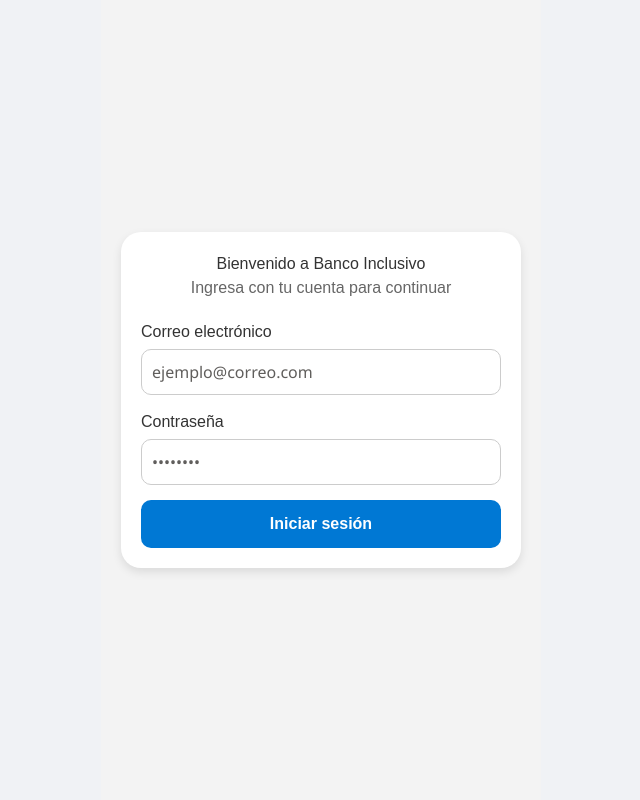
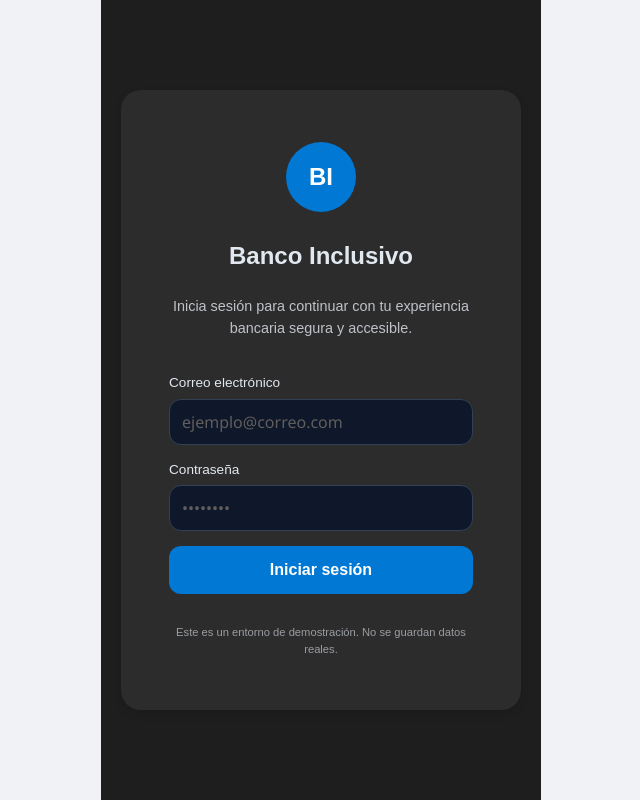
Before and after one commit to Ares-Judda/Hackaton_Spei_Frontend, a React (Vite) app: page / in a window 1280 px wide. Shown: the whole page, without its empty margins (319-959 px from the left). Built offline with nearby package versions, Linux system fonts and the light colour scheme.

Commit message:
modificacion de diseños del front

```diff
--- a/src/views/LoginView.jsx
+++ b/src/views/LoginView.jsx
@@ -1,26 +1,116 @@
-import React, { useState } from 'react';
-import StepWrapper from '../components/StepWrapper';
+import React, { useState, useEffect } from "react";
+import StepWrapper from "../components/StepWrapper";
 
 const LoginView = ({ userSettings, onLoginSuccess }) => {
-  const [email, setEmail] = useState('');
-  const [password, setPassword] = useState('');
+  const [email, setEmail] = useState("");
+  const [password, setPassword] = useState("");
+  const [theme, setTheme] = useState(userSettings?.theme || "light");
+
+  useEffect(() => {
+    const savedTheme = localStorage.getItem("appTheme");
+    if (savedTheme) setTheme(savedTheme);
+  }, []);
+
+  useEffect(() => {
+    localStorage.setItem("appTheme", theme);
+  }, [theme]);
 
   const handleLogin = (e) => {
     e.preventDefault();
-    onLoginSuccess(); // El App.jsx decidirá si mostrar Wizard o Home
+    onLoginSuccess();
   };
 
+  const isDark = theme === "dark";
+  const bgColor = isDark ? "#0f172a" : "#f3f4f6";
+  const textColor = isDark ? "#e2e8f0" : "#1e293b";
+  const borderColor = isDark ? "#334155" : "#d1d5db";
+  const accentColor = "#0078D4";
+
   return (
-    <StepWrapper userSettings={userSettings}>
-      <div style={{ textAlign: 'center' }}>
-        <h2>Bienvenido a Banco Inclusivo</h2>
-        <p style={{ color: '#666', marginBottom: '20px' }}>
-          Ingresa con tu cuenta para continuar
+    <StepWrapper userSettings={{ ...userSettings, theme }}>
+      {/* 🔹 Contenedor principal sin recuadro */}
+      <div
+        style={{
+          width: "100%",
+          maxWidth: "400px",
+          color: textColor,
+          textAlign: "center",
+          display: "flex",
+          flexDirection: "column",
+          alignItems: "center",
+          justifyContent: "center",
+          gap: "18px",
+          padding: "32px 28px",
+          backgroundColor: "transparent", // 👈 sin card
+        }}
+      >
+        {/* 🔹 Logo */}
+        <div
+          style={{
+            width: "70px",
+            height: "70px",
+            borderRadius: "50%",
+            backgroundColor: accentColor,
+            display: "flex",
+            alignItems: "center",
+            justifyContent: "center",
+            textAlign: "center",
+            fontWeight: "bold",
+            color: "#fff",
+            fontSize: "1.5rem",
+            marginBottom: "8px",
+          }}
+        >
+          BI
+        </div>
+
+        {/* 🔹 Título */}
+        <h1
+          style={{
+            fontSize: "1.5rem",
+            fontWeight: "bold",
+            marginBottom: "4px",
+          }}
+        >
+          Banco Inclusivo
+        </h1>
+
+        <p
+          style={{
+            fontSize: "0.9rem",
+            opacity: 0.8,
+            marginBottom: "16px",
+            maxWidth: "300px",
+          }}
+        >
+          Inicia sesión para continuar con tu experiencia bancaria segura y
+          accesible.
         </p>
 
-        <form onSubmit={handleLogin} style={{ textAlign: 'left' }}>
-          <div style={{ marginBottom: '15px' }}>
-            <label htmlFor="email">Correo electrónico</label>
+        {/* 🔹 Formulario */}
+        <form
+          onSubmit={handleLogin}
+          style={{
+            width: "100%",
+            textAlign: "left",
+            display: "flex",
+            flexDirection: "column",
+            gap: "15px",
+          }}
+        >
+          {/* 📧 Email */}
+          <div>
+            <label
+              htmlFor="email"
+              style={{
+                display: "block",
+                marginBottom: "5px",
+                fontSize: "0.85rem",
+                fontWeight: 500,
+              }}
+            >
+              Correo electrónico
+            </label>
             <input
               id="email"
               type="email"
@@ -29,17 +119,30 @@ const LoginView = ({ userSettings, onLoginSuccess }) => {
               onChange={(e) => setEmail(e.target.value)}
               required
               style={{
-                width: '100%',
-                padding: '10px',
-                borderRadius: '10px',
-                border: '1px solid #ccc',
-                marginTop: '5px',
+                width: "100%",
+                padding: "10px 12px",
+                borderRadius: "12px",
+                border: `1px solid ${borderColor}`,
+                backgroundColor: isDark ? "#0f172a" : "#f9fafb",
+                color: textColor,
+                outline: "none",
               }}
             />
           </div>
 
-          <div style={{ marginBottom: '15px' }}>
-            <label htmlFor="password">Contraseña</label>
+          {/* 🔒 Contraseña */}
+          <div>
+            <label
+              htmlFor="password"
+              style={{
+                display: "block",
+                marginBottom: "5px",
+                fontSize: "0.85rem",
+                fontWeight: 500,
+              }}
+            >
+              Contraseña
+            </label>
             <input
               id="password"
               type="password"
@@ -48,32 +151,49 @@ const LoginView = ({ userSettings, onLoginSuccess }) => {
               onChange={(e) => setPassword(e.target.value)}
               required
               style={{
-                width: '100%',
-                padding: '10px',
-                borderRadius: '10px',
-                border: '1px solid #ccc',
-                marginTop: '5px',
+                width: "100%",
+                padding: "10px 12px",
+                borderRadius: "12px",
+                border: `1px solid ${borderColor}`,
+                backgroundColor: isDark ? "#0f172a" : "#f9fafb",
+                color: textColor,
+                outline: "none",
               }}
             />
           </div>
 
+          {/* ✅ Botón */}
           <button
             type="submit"
             style={{
-              width: '100%',
-              padding: '12px',
-              borderRadius: '10px',
-              border: 'none',
-              backgroundColor: '#0078D4',
-              color: 'white',
-              fontWeight: 'bold',
-              cursor: 'pointer',
-              transition: '0.3s',
+              width: "100%",
+              padding: "12px",
+              borderRadius: "12px",
+              border: "none",
+              backgroundColor: accentColor,
+              color: "white",
+              fontWeight: "600",
+              cursor: "pointer",
+              transition: "all 0.2s ease",
             }}
+            onMouseEnter={(e) => (e.target.style.backgroundColor = "#005EA6")}
+            onMouseLeave={(e) => (e.target.style.backgroundColor = accentColor)}
           >
             Iniciar sesión
           </button>
         </form>
+
+        {/* 🔹 Pie */}
+        <p
+          style={{
+            fontSize: "0.7rem",
+            opacity: 0.6,
+            marginTop: "12px",
+            textAlign: "center",
+          }}
+        >
+          Este es un entorno de demostración. No se guardan datos reales.
+        </p>
       </div>
     </StepWrapper>
   );
--- a/src/views/WizardView.jsx
+++ b/src/views/WizardView.jsx
@@ -17,10 +17,10 @@ function speakText(text) {
 
 const WizardView = ({ onFinish }) => {
   const { userSettings, updateTheme, saveAnswer } = useFormController();
+  const fontSizeStyle = { fontSize: userSettings.fontSize };
+  const isVoiceActive = userSettings.needsVoiceAssistant;
 
-  const fontSizeStyle = { fontSize: userSettings.fontSize };
-
-  // 🎧 Control de voz según la nueva pregunta
+  // 🎧 Control de voz según preferencia
   useEffect(() => {
     if (userSettings.needsVoiceAssistant) {
       speakText("Bienvenido al cuestionario de accesibilidad");
@@ -29,20 +29,50 @@ const WizardView = ({ onFinish }) => {
     }
   }, [userSettings.needsVoiceAssistant]);
 
-  const isVoiceActive = userSettings.needsVoiceAssistant;
+  // 🎨 Colores y estilos globales
+  const theme = userSettings?.theme;
+  const isDark = theme === "dark";
+  const bgColor = isDark ? "#0f172a" : "#f3f4f6";
+  const textColor = isDark ? "#e2e8f0" : "#1e293b";
+  const borderColor = isDark ? "#334155" : "#d1d5db";
+  const accentColor = "#0078D4";
 
   return (
     <AppWrapper userSettings={userSettings}>
       <div
         style={{
+          minHeight: "100vh",
+          width: "100%",
+          backgroundColor: bgColor,
+          color: textColor,
           display: "flex",
           flexDirection: "column",
-          gap: "20px",
-          minHeight: "80vh",
+          alignItems: "center",
           justifyContent: "center",
+          padding: "24px",
+          transition: "background 0.3s ease",
         }}
       >
-        {/* ✅ Nueva primera pregunta: Asistente de voz */}
+        <div
+          style={{
+            width: "100%",
+            maxWidth: "480px",
+            display: "flex",
+            flexDirection: "column",
+            gap: "24px",
+          }}
+        >
+          {/* 🧭 Encabezado */}
+          <div style={{ textAlign: "center", marginBottom: "10px" }}>
+            <h1 style={{ fontSize: "1.6rem", fontWeight: "bold" }}>
+              Cuestionario de Accesibilidad
+            </h1>
+            <p style={{ fontSize: "0.9rem", opacity: 0.8 }}>
+              Ayúdanos a adaptar la experiencia a tus necesidades.
+            </p>
+          </div>
+
+          {/* ✅ 1. Asistente de voz */}
           <div>
             <h2 style={fontSizeStyle}>
               ¿Necesitas apoyo de un asistente de voz?
@@ -54,14 +84,17 @@ const WizardView = ({ onFinish }) => {
                   style={{
                     marginLeft: "10px",
                     fontSize: "0.8em",
-                  padding: "2px 6px",
+                    background: "none",
+                    border: "none",
+                    cursor: "pointer",
+                    color: accentColor,
                   }}
                 >
                   🔊
                 </button>
               )}
             </h2>
-          <div style={{ display: "flex", gap: "10px", marginTop: "5px" }}>
+            <div style={{ display: "flex", gap: "10px", marginTop: "8px" }}>
               {["Sí", "No"].map((label, idx) => {
                 const value = idx === 0;
                 const active = userSettings.needsVoiceAssistant === value;
@@ -72,14 +105,20 @@ const WizardView = ({ onFinish }) => {
                     onMouseEnter={() => isVoiceActive && speakText(label)}
                     style={{
                       flex: 1,
-                    padding: "calc(6px + 0.3em)",
-                    borderRadius: "10px",
+                      padding: "12px",
+                      borderRadius: "12px",
                       border: active
-                      ? "2px solid #4caf50"
-                      : "1px solid #ccc",
-                    backgroundColor: active ? "#0078D4" : "#fff",
-                    color: active ? "#fff" : "#333",
+                        ? `2px solid ${accentColor}`
+                        : `1px solid ${borderColor}`,
+                      backgroundColor: active
+                        ? accentColor
+                        : isDark
+                        ? "#1e293b"
+                        : "#fff",
+                      color: active ? "#fff" : textColor,
                       cursor: "pointer",
+                      fontWeight: 600,
+                      transition: "all 0.2s ease",
                       ...fontSizeStyle,
                     }}
                   >
@@ -90,7 +129,7 @@ const WizardView = ({ onFinish }) => {
             </div>
           </div>
 
-        {/* 👤 Nombre */}
+          {/* 👤 2. Nombre */}
           <div>
             <h2 style={fontSizeStyle}>
               ¿Cómo te llamamos?
@@ -100,7 +139,10 @@ const WizardView = ({ onFinish }) => {
                   style={{
                     marginLeft: "10px",
                     fontSize: "0.8em",
-                  padding: "2px 6px",
+                    background: "none",
+                    border: "none",
+                    cursor: "pointer",
+                    color: accentColor,
                   }}
                 >
                   🔊
@@ -113,16 +155,19 @@ const WizardView = ({ onFinish }) => {
               value={userSettings.name}
               onChange={(e) => saveAnswer("name", e.target.value)}
               style={{
+                width: "100%",
+                padding: "12px 14px",
+                borderRadius: "12px",
+                border: `1px solid ${borderColor}`,
+                backgroundColor: isDark ? "#1e293b" : "#f9fafb",
+                color: textColor,
+                outline: "none",
                 ...fontSizeStyle,
-              padding: "calc(6px + 0.3em)",
-              borderRadius: "10px",
-              border: "1px solid #ccc",
-              width: "100%",
               }}
             />
           </div>
 
-        {/* 🎂 Edad */}
+          {/* 🎂 3. Edad */}
           <div>
             <h2 style={fontSizeStyle}>
               Tu rango de edad
@@ -132,7 +177,10 @@ const WizardView = ({ onFinish }) => {
                   style={{
                     marginLeft: "10px",
                     fontSize: "0.8em",
-                  padding: "2px 6px",
+                    background: "none",
+                    border: "none",
+                    cursor: "pointer",
+                    color: accentColor,
                   }}
                 >
                   🔊
@@ -143,11 +191,13 @@ const WizardView = ({ onFinish }) => {
               value={userSettings.ageRange}
               onChange={(e) => saveAnswer("ageRange", e.target.value)}
               style={{
+                width: "100%",
+                padding: "12px",
+                borderRadius: "12px",
+                border: `1px solid ${borderColor}`,
+                backgroundColor: isDark ? "#1e293b" : "#f9fafb",
+                color: textColor,
                 ...fontSizeStyle,
-              padding: "calc(6px + 0.3em)",
-              borderRadius: "10px",
-              border: "1px solid #ccc",
-              width: "100%",
               }}
             >
               <option value="18_30">18 a 30 años</option>
@@ -157,7 +207,7 @@ const WizardView = ({ onFinish }) => {
             </select>
           </div>
 
-        {/* 👓 Lectura */}
+          {/* 👓 4. Lectura */}
           <div>
             <h2 style={fontSizeStyle}>
               ¿Te cuesta leer texto pequeño?
@@ -167,14 +217,17 @@ const WizardView = ({ onFinish }) => {
                   style={{
                     marginLeft: "10px",
                     fontSize: "0.8em",
-                  padding: "2px 6px",
+                    background: "none",
+                    border: "none",
+                    cursor: "pointer",
+                    color: accentColor,
                   }}
                 >
                   🔊
                 </button>
               )}
             </h2>
-          <div style={{ display: "flex", gap: "10px", marginTop: "5px" }}>
+            <div style={{ display: "flex", gap: "10px", marginTop: "8px" }}>
               {["Sí, prefiero letra grande", "No, puedo leer bien"].map(
                 (label, idx) => {
                   const value = idx === 0 ? false : true;
@@ -186,14 +239,20 @@ const WizardView = ({ onFinish }) => {
                       onMouseEnter={() => isVoiceActive && speakText(label)}
                       style={{
                         flex: 1,
-                      padding: "calc(6px + 0.3em)",
-                      borderRadius: "10px",
+                        padding: "12px",
+                        borderRadius: "12px",
                         border: active
-                        ? "2px solid #4caf50"
-                        : "1px solid #ccc",
-                      backgroundColor: active ? "#0078D4" : "#fff",
-                      color: active ? "#fff" : "#333",
+                          ? `2px solid ${accentColor}`
+                          : `1px solid ${borderColor}`,
+                        backgroundColor: active
+                          ? accentColor
+                          : isDark
+                          ? "#1e293b"
+                          : "#fff",
+                        color: active ? "#fff" : textColor,
                         cursor: "pointer",
+                        fontWeight: 600,
+                        transition: "all 0.2s ease",
                         ...fontSizeStyle,
                       }}
                     >
@@ -205,7 +264,7 @@ const WizardView = ({ onFinish }) => {
             </div>
           </div>
 
-        {/* 📱 Lector de pantalla */}
+          {/* 📱 5. Lector de pantalla */}
           <div>
             <h2 style={fontSizeStyle}>
               ¿Usas lector de pantalla?
@@ -215,14 +274,17 @@ const WizardView = ({ onFinish }) => {
                   style={{
                     marginLeft: "10px",
                     fontSize: "0.8em",
-                  padding: "2px 6px",
+                    background: "none",
+                    border: "none",
+                    cursor: "pointer",
+                    color: accentColor,
                   }}
                 >
                   🔊
                 </button>
               )}
             </h2>
-          <div style={{ display: "flex", gap: "10px", marginTop: "5px" }}>
+            <div style={{ display: "flex", gap: "10px", marginTop: "8px" }}>
               {["Sí", "No"].map((label, idx) => {
                 const value = idx === 0;
                 const active = userSettings.usesScreenReader === value;
@@ -233,14 +295,20 @@ const WizardView = ({ onFinish }) => {
                     onMouseEnter={() => isVoiceActive && speakText(label)}
                     style={{
                       flex: 1,
-                    padding: "calc(6px + 0.3em)",
-                    borderRadius: "10px",
+                      padding: "12px",
+                      borderRadius: "12px",
                       border: active
-                      ? "2px solid #4caf50"
-                      : "1px solid #ccc",
-                    backgroundColor: active ? "#0078D4" : "#fff",
-                    color: active ? "#fff" : "#333",
+                        ? `2px solid ${accentColor}`
+                        : `1px solid ${borderColor}`,
+                      backgroundColor: active
+                        ? accentColor
+                        : isDark
+                        ? "#1e293b"
+                        : "#fff",
+                      color: active ? "#fff" : textColor,
                       cursor: "pointer",
+                      fontWeight: 600,
+                      transition: "all 0.2s ease",
                       ...fontSizeStyle,
                     }}
                   >
@@ -251,7 +319,7 @@ const WizardView = ({ onFinish }) => {
             </div>
           </div>
 
-        {/* 🧭 Confianza */}
+          {/* 🧭 6. Confianza */}
           <div>
             <h2 style={fontSizeStyle}>
               ¿Qué tan cómoda te sientes usando apps?
@@ -263,7 +331,10 @@ const WizardView = ({ onFinish }) => {
                   style={{
                     marginLeft: "10px",
                     fontSize: "0.8em",
-                  padding: "2px 6px",
+                    background: "none",
+                    border: "none",
+                    cursor: "pointer",
+                    color: accentColor,
                   }}
                 >
                   🔊
@@ -274,11 +345,13 @@ const WizardView = ({ onFinish }) => {
               value={userSettings.confidence}
               onChange={(e) => saveAnswer("confidence", e.target.value)}
               style={{
+                width: "100%",
+                padding: "12px",
+                borderRadius: "12px",
+                border: `1px solid ${borderColor}`,
+                backgroundColor: isDark ? "#1e293b" : "#f9fafb",
+                color: textColor,
                 ...fontSizeStyle,
-              padding: "calc(6px + 0.3em)",
-              borderRadius: "10px",
-              border: "1px solid #ccc",
-              width: "100%",
               }}
             >
               <option value="low">Me cuesta bastante</option>
@@ -287,19 +360,24 @@ const WizardView = ({ onFinish }) => {
             </select>
           </div>
 
-        {/* ✍️ Lectura y escritura */}
+          {/* ✍️ 7. Lectura y escritura */}
           <div>
             <h2 style={fontSizeStyle}>
               ¿Qué tan fácil es para ti leer y escribir mensajes?
               {isVoiceActive && (
                 <button
                   onClick={() =>
-                  speakText("¿Qué tan fácil es para ti leer y escribir mensajes?")
+                    speakText(
+                      "¿Qué tan fácil es para ti leer y escribir mensajes?"
+                    )
                   }
                   style={{
                     marginLeft: "10px",
                     fontSize: "0.8em",
-                  padding: "2px 6px",
+                    background: "none",
+                    border: "none",
+                    cursor: "pointer",
+                    color: accentColor,
                   }}
                 >
                   🔊
@@ -310,11 +388,13 @@ const WizardView = ({ onFinish }) => {
               value={userSettings.literacy}
               onChange={(e) => saveAnswer("literacy", e.target.value)}
               style={{
+                width: "100%",
+                padding: "12px",
+                borderRadius: "12px",
+                border: `1px solid ${borderColor}`,
+                backgroundColor: isDark ? "#1e293b" : "#f9fafb",
+                color: textColor,
                 ...fontSizeStyle,
-              padding: "calc(6px + 0.3em)",
-              borderRadius: "10px",
-              border: "1px solid #ccc",
-              width: "100%",
               }}
             >
               <option value="low">
@@ -325,7 +405,7 @@ const WizardView = ({ onFinish }) => {
             </select>
           </div>
 
-        {/* 🎨 Tema */}
+          {/* 🎨 8. Tema */}
           <div>
             <h2 style={fontSizeStyle}>
               Selecciona tema
@@ -335,14 +415,17 @@ const WizardView = ({ onFinish }) => {
                   style={{
                     marginLeft: "10px",
                     fontSize: "0.8em",
-                  padding: "2px 6px",
+                    background: "none",
+                    border: "none",
+                    cursor: "pointer",
+                    color: accentColor,
                   }}
                 >
                   🔊
                 </button>
               )}
             </h2>
-          <div style={{ display: "flex", gap: "10px", marginTop: "5px" }}>
+            <div style={{ display: "flex", gap: "10px", marginTop: "8px" }}>
               {["light", "dark"].map((theme) => (
                 <div
                   key={theme}
@@ -355,14 +438,15 @@ const WizardView = ({ onFinish }) => {
                     flex: 1,
                     padding: "20px",
                     cursor: "pointer",
-                  borderRadius: "10px",
+                    borderRadius: "12px",
                     border:
                       userSettings.theme === theme
-                      ? "2px solid #4caf50"
-                      : "1px solid #ccc",
-                  backgroundColor: theme === "light" ? "#fff" : "#333",
-                  color: theme === "light" ? "#333" : "#f5f5f5",
+                        ? `2px solid ${accentColor}`
+                        : `1px solid ${borderColor}`,
+                    backgroundColor: theme === "light" ? "#fff" : "#1e293b",
+                    color: theme === "light" ? "#333" : "#f9fafb",
                     textAlign: "center",
+                    fontWeight: 600,
                     ...fontSizeStyle,
                   }}
                 >
@@ -373,24 +457,31 @@ const WizardView = ({ onFinish }) => {
           </div>
 
           {/* ✅ Botón Finalizar */}
-        <div
-          style={{
-            marginTop: "20px",
-            display: "flex",
-            justifyContent: "center",
-          }}
-        >
+          <div style={{ textAlign: "center", marginTop: "10px" }}>
             <button
               onClick={() => onFinish(userSettings)}
               style={{
-              padding: "12px 20px",
-              borderRadius: "10px",
+                width: "100%",
+                padding: "12px",
+                borderRadius: "12px",
+                border: "none",
+                backgroundColor: accentColor,
+                color: "white",
+                fontWeight: "600",
                 cursor: "pointer",
-              ...fontSizeStyle,
+                fontSize: "1rem",
+                transition: "background 0.3s ease",
               }}
+              onMouseEnter={(e) =>
+                (e.target.style.backgroundColor = "#005EA6")
+              }
+              onMouseLeave={(e) =>
+                (e.target.style.backgroundColor = accentColor)
+              }
             >
               Finalizar
             </button>
+          </div>
         </div>
       </div>
     </AppWrapper>
```
Also changed, not shown: src/App.jsx (+23 -17 lines). Lines whose indentation alone changed are shown as unchanged.
